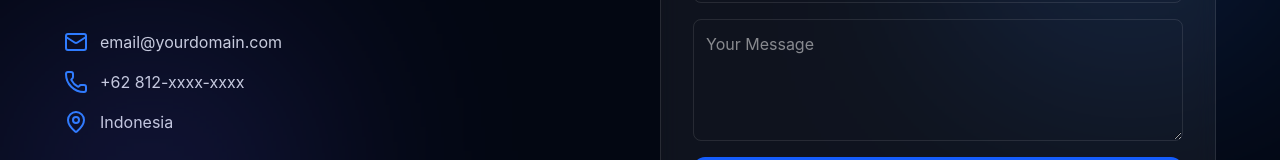
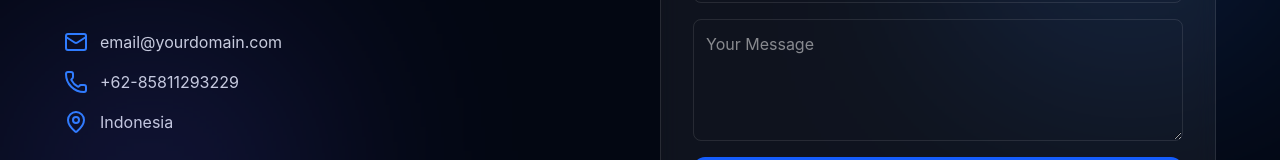
Before and after one commit to tarxvrf/frontend, a React (Vite) app: page / in a window 1280 px wide. Shown: the part 2616-2776 px from the top of the page. Built offline with nearby package versions, Linux system fonts and the light colour scheme.

Commit message:
Update Contact.tsx

```diff
--- a/src/pages/Contact.tsx
+++ b/src/pages/Contact.tsx
@@ -29,7 +29,7 @@ export default function Contact() {
 
             <div className="flex items-center gap-3">
               <Phone className="text-blue-500" />
-              <span>+62 812-xxxx-xxxx</span>
+              <span>+62-85811293229</span>
             </div>
 
             <div className="flex items-center gap-3">
```
